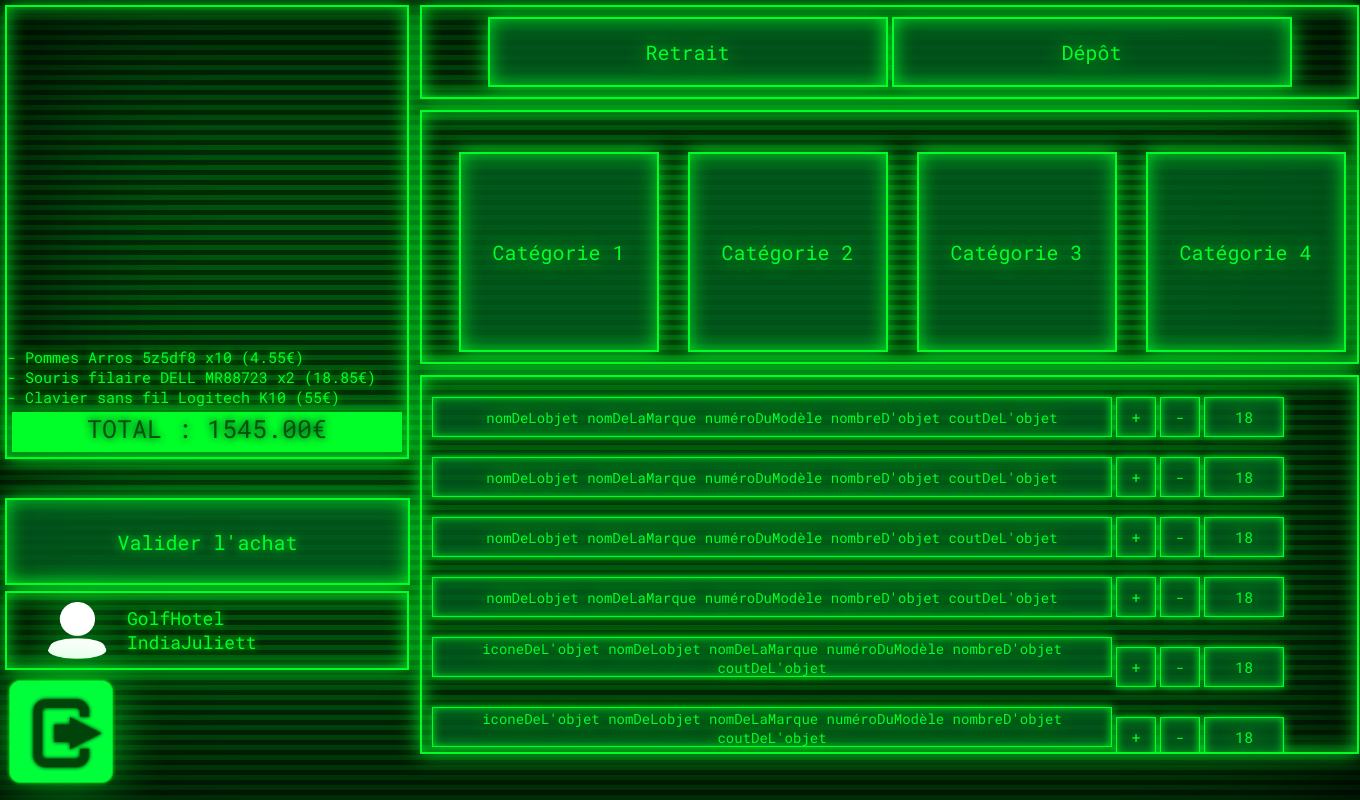
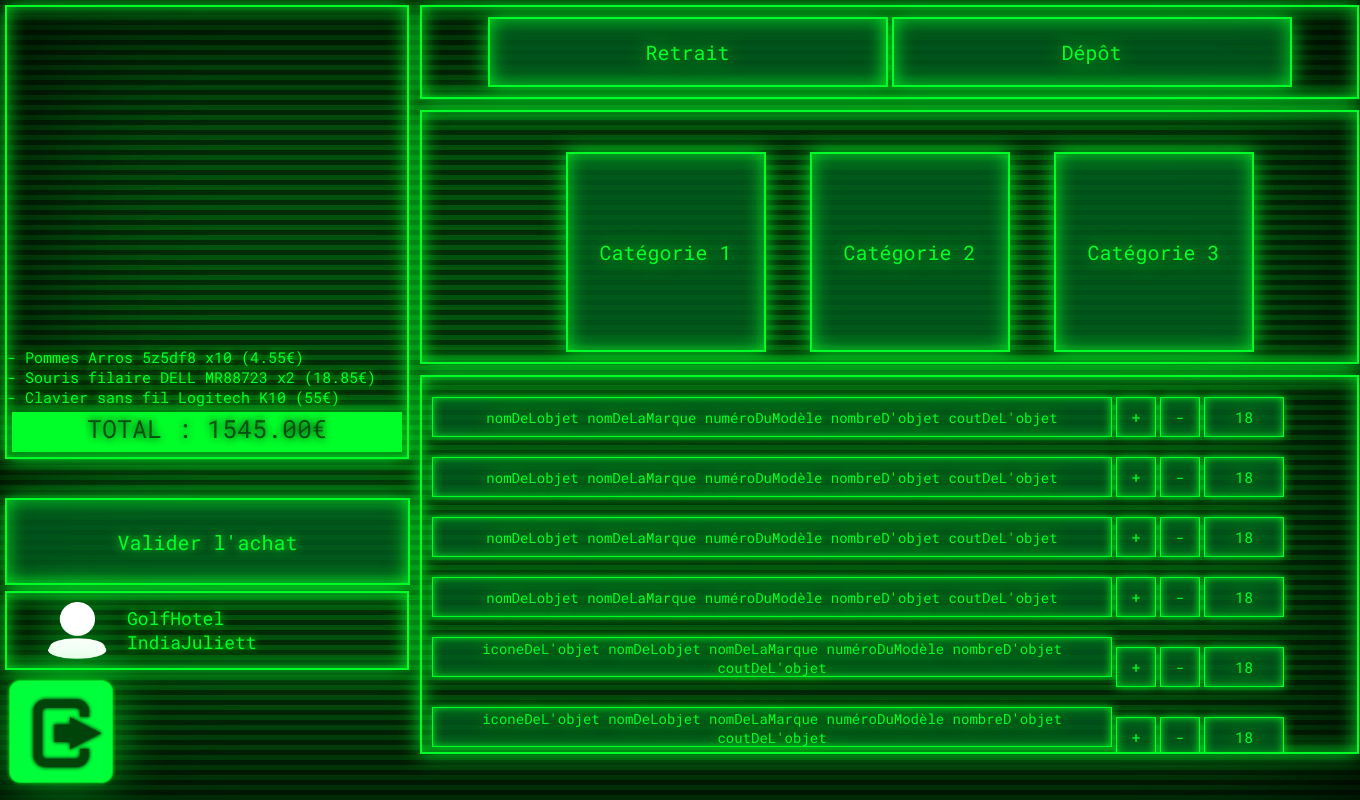
Before and after one commit to adrienchanove/abondance, a PHP site: page /Front/Main/main.html in a window 1360 px wide. Run offline with PHP 8.4, Linux system fonts and the light colour scheme.

Commit message:
V0.5.12b

```diff
--- a/Front/Main/main.css
+++ b/Front/Main/main.css
@@ -236,7 +236,7 @@ img
 .categoryButton
 {
 	margin-top: 40px;
-	margin-left: 25px;
+	margin-left: 40px;
 	width: 200px;
 	height: 200px;
 
```
